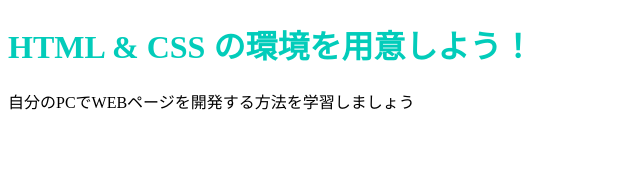
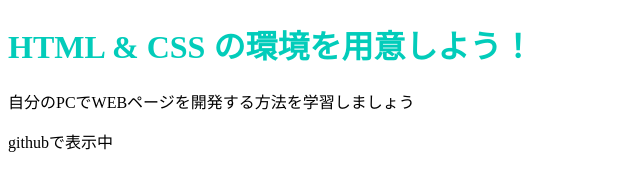
Before and after one commit to ShotaSaka19950618/ShotaSaka19950618.github.io, a plain HTML site: page index.html in a window 1280 px wide. Shown: the whole page, without its empty margins (0-640 px from the left). Drawn offline with Linux system fonts and the light colour scheme.

Commit message:
Update index.html

```diff
--- a/index.html
+++ b/index.html
@@ -8,5 +8,6 @@
     <body>
         <h1 class="title">HTML & CSS の環境を用意しよう！</h1>
         <p>自分のPCでWEBページを開発する方法を学習しましょう</p>
+        <p>githubで表示中</p>
     </body>
 </html>
```
